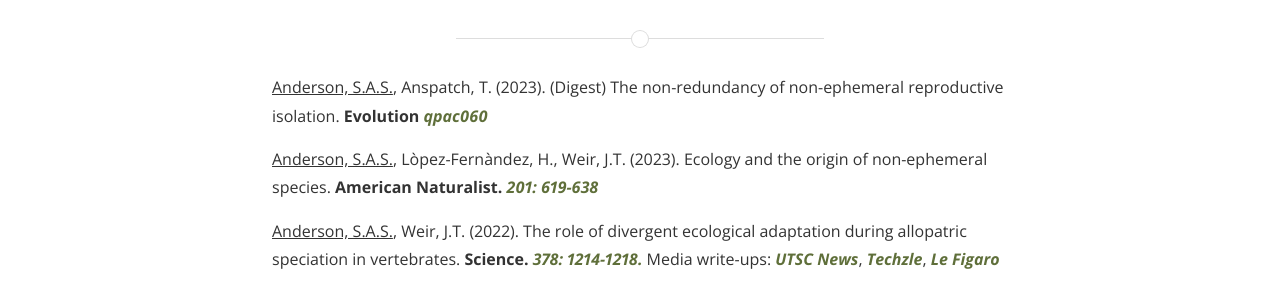
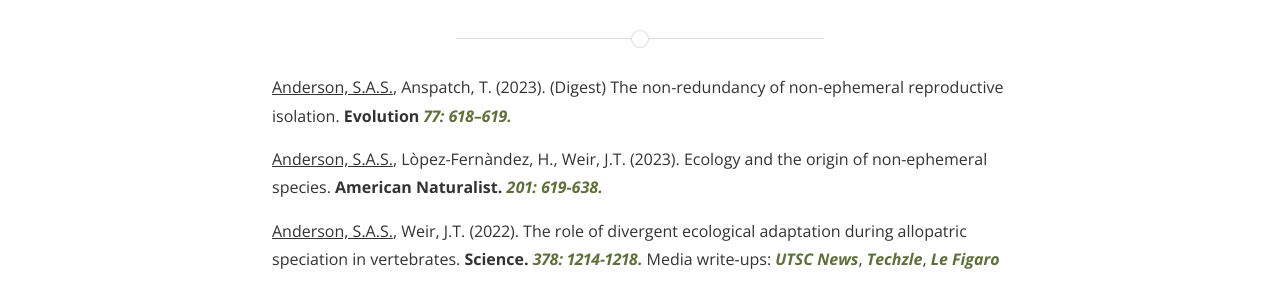
Before and after one commit to SeanASAnderson/SeanASAnderson.github.io, a Jekyll site: the page built from publications2.md, in a window 1280 px wide and 1043 px high. Shown: the part 144-438 px from the top of the window. Built offline with Jekyll 4.4.1, drawn with Linux system fonts in a browser that asks for light colours; nearby versions of some CDN libraries; some web fonts are replaced.

Commit message:
update pub formatting 2

```diff
--- a/publications2.md
+++ b/publications2.md
@@ -15,9 +15,9 @@ img {
 
 <h2>Out Now</h2>-->
 
-<p><u>Anderson, S.A.S.</u>, Anspatch, T. (2023). (Digest) The non-redundancy of non-ephemeral reproductive isolation. <b>Evolution</b> <a href="https://academic.oup.com/evolut/advance-article/doi/10.1093/evolut/qpac060/6918776"><b><i>qpac060</i></b></a> </p>
+<p><u>Anderson, S.A.S.</u>, Anspatch, T. (2023). (Digest) The non-redundancy of non-ephemeral reproductive isolation. <b>Evolution</b> <a href="https://academic.oup.com/evolut/advance-article/doi/10.1093/evolut/qpac060/6918776"><b><i>77: 618–619.</i></b></a> </p>
 
-<p><u>Anderson, S.A.S.</u>, L&ograve;pez-Fern&agrave;ndez, H., Weir, J.T. (2023). Ecology and the origin of non-ephemeral species. <b>American Naturalist.</b> <a href="https://doi.org/10.1086/723763"><b><i>201: 619-638</i></b></a> </p>
+<p><u>Anderson, S.A.S.</u>, L&ograve;pez-Fern&agrave;ndez, H., Weir, J.T. (2023). Ecology and the origin of non-ephemeral species. <b>American Naturalist.</b> <a href="https://doi.org/10.1086/723763"><b><i>201: 619-638.</i></b></a> </p>
 
 <p><u>Anderson, S.A.S.</u>, Weir, J.T. (2022). The role of divergent ecological adaptation during allopatric speciation in vertebrates. <b>Science.</b> <a href="https://www.science.org/doi/10.1126/science.abo7719"><b><i>378: 1214-1218.</i></b></a> Media write-ups: <a href="https://utsc.utoronto.ca/news-events/breaking-research/study-finds-most-new-species-dont-evolve-adapting-different-environments-similar"><b><i>UTSC News</i></b></a>, <a href="http://techzle.com/how-new-species-arise"> <b><i>Techzle</i></b></a>, <a href="https://www.lefigaro.fr/sciences/le-hasard-premier-declencheur-de-l-evolution-20221222"> <b><i> Le Figaro </i></b></a> </p>
 
```
